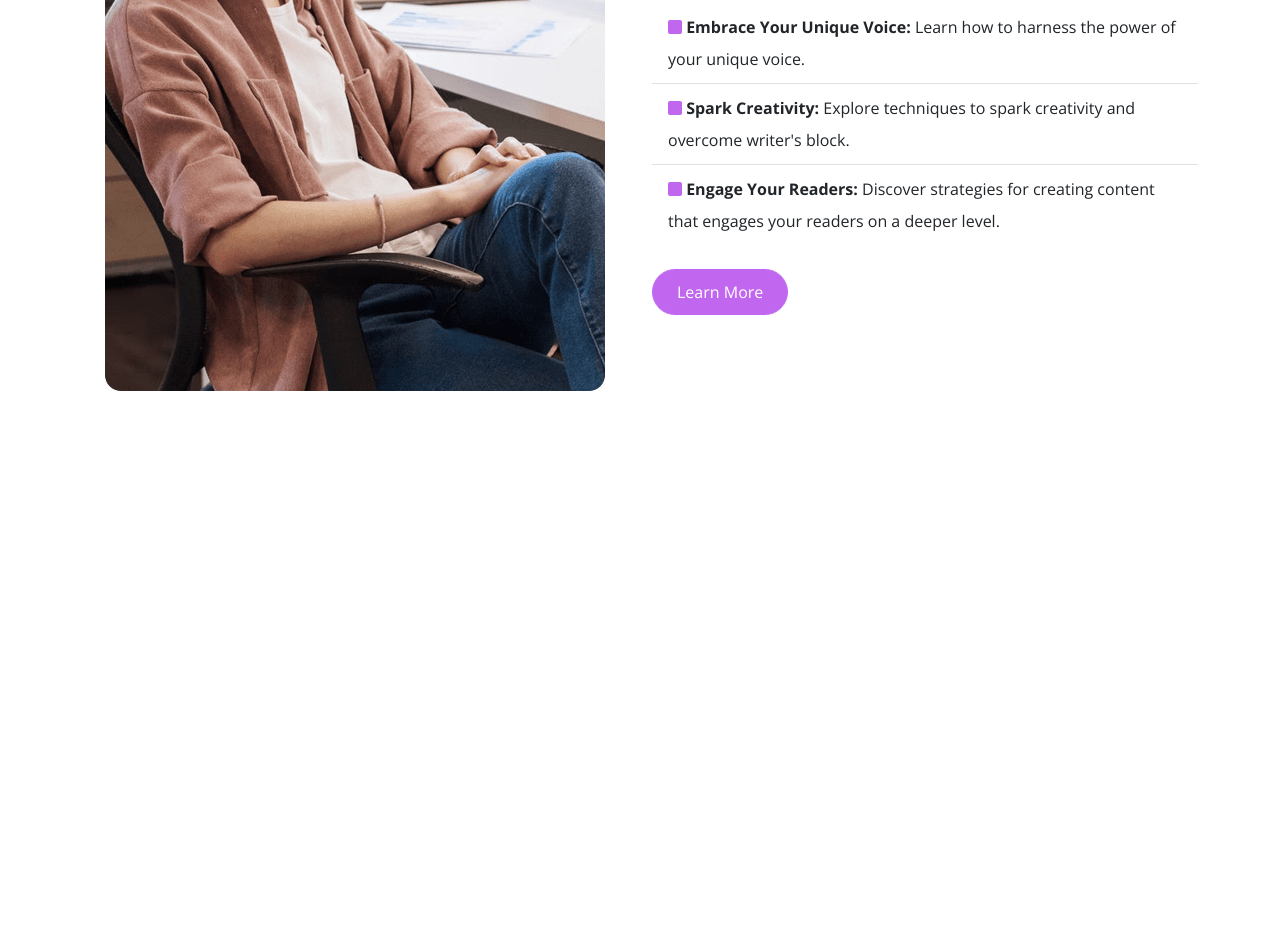
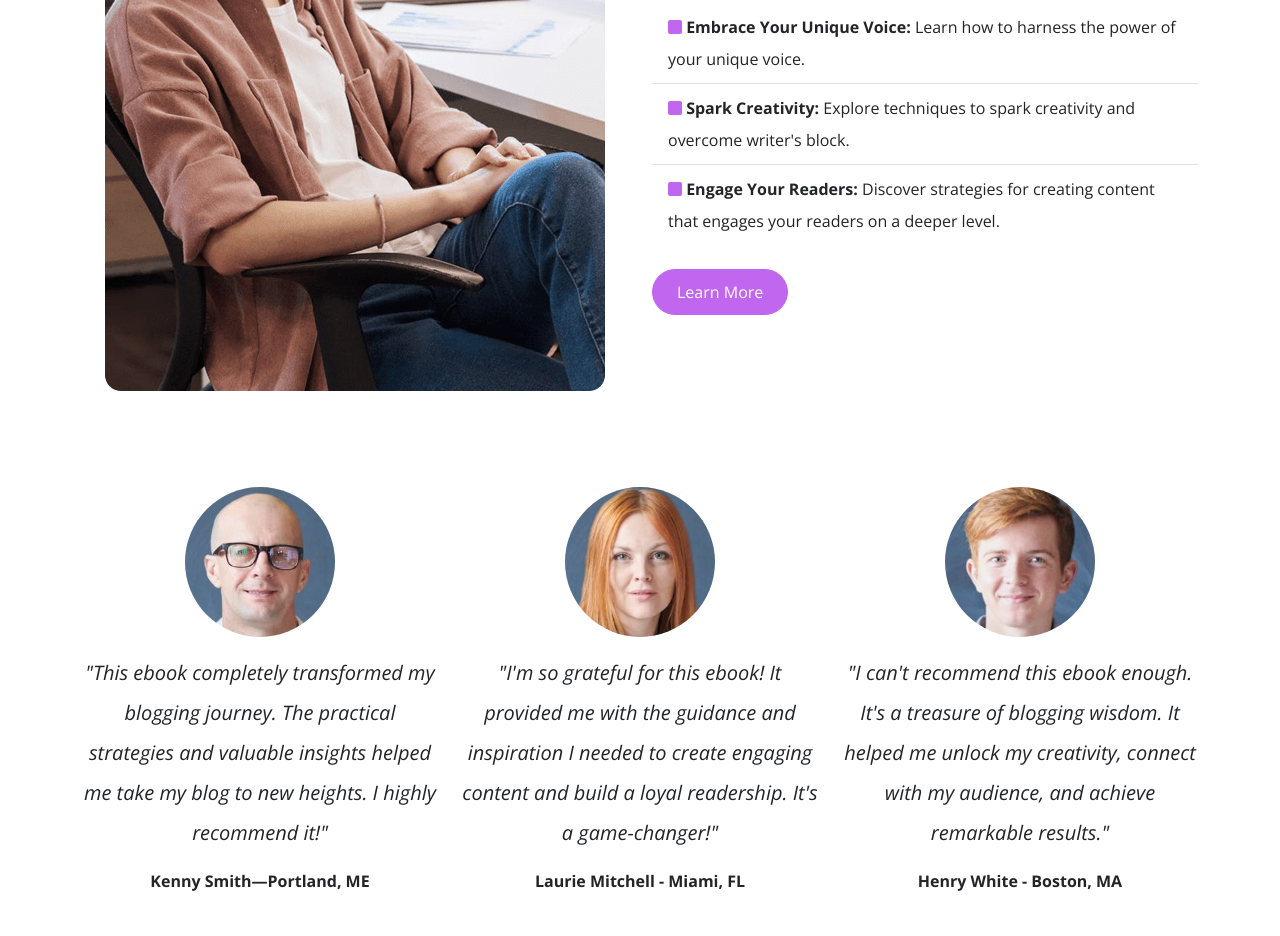
Before and after one commit to Arjun8124/e-book-website, a website: page index.html in a window 1280 px wide. Shown: the part 2783-3719 px from the top of the page. Before the commit the page ends 3222 px from the top, so only its background shows below. Drawn offline with nearby package versions, Linux system fonts and the light colour scheme; files that its build step writes are made by us from their sources.

Commit message:
testimonials added

```diff
--- a/index.html
+++ b/index.html
@@ -312,6 +312,40 @@
         </div>
       </div>
     </div>
+<!--    testimonials-->
+    <section id="testimonials">
+      <div class="container my-5">
+        <div class="row">
+          <div class="col-md-4 mb-4">
+            <div class="d-flex flex-column align-items-center">
+              <div class="mb-3" id="testimonial-image-1">
+                <img src="images/testimonial-4.jpg" alt="" class="img-fluid rounded-circle" />
+              </div>
+              <p class="fst-italic fs-5 text-center lh-lg">"This ebook completely transformed my blogging journey. The practical strategies and valuable insights helped me take my blog to new heights. I highly recommend it!"</p>
+              <p class="fw-bold">Kenny Smith—Portland, ME</p>
+            </div>
+          </div>
+          <div class="col-md-4 mb-4">
+            <div class="d-flex flex-column align-items-center">
+              <div class="mb-3" id="testimonial-image-2">
+                <img src="images/testimonial-3.jpg" alt="" class="img-fluid rounded-circle" />
+              </div>
+              <p class="fst-italic fs-5 text-center lh-lg">"I'm so grateful for this ebook! It provided me with the guidance and inspiration I needed to create engaging content and build a loyal readership. It's a game-changer!"</p>
+              <p class="fw-bold">Laurie Mitchell - Miami, FL</p>
+            </div>
+          </div>
+          <div class="col-md-4 mb-4">
+            <div class="d-flex flex-column align-items-center">
+              <div class="mb-3" id="testimonial-image-3">
+                <img src="images/testimonial-2.jpg" alt="" class="img-fluid rounded-circle" />
+              </div>
+              <p class="fst-italic fs-5 text-center lh-lg">"I can't recommend this ebook enough. It's a treasure of blogging wisdom. It helped me unlock my creativity, connect with my audience, and achieve remarkable results."</p>
+              <p class="fw-bold">Henry White - Boston, MA</p>
+            </div>
+          </div>
+        </div>
+      </div>
+    </section>
     <script src="js/bootstrap.bundle.min.js"></script>
     <script src="js/script.js"></script>
   </body>
--- a/scss/styles.scss
+++ b/scss/styles.scss
@@ -14,6 +14,10 @@
 }
 #dialog-modal,#dialog-modal-2{
   max-width: 1050px;
+}
+#testimonial-image-1,#testimonial-image-2,#testimonial-image-3{
+  width: 150px;
+  height: 150px;
 }
 @media(max-width:1000px){
   #header-image{
```
